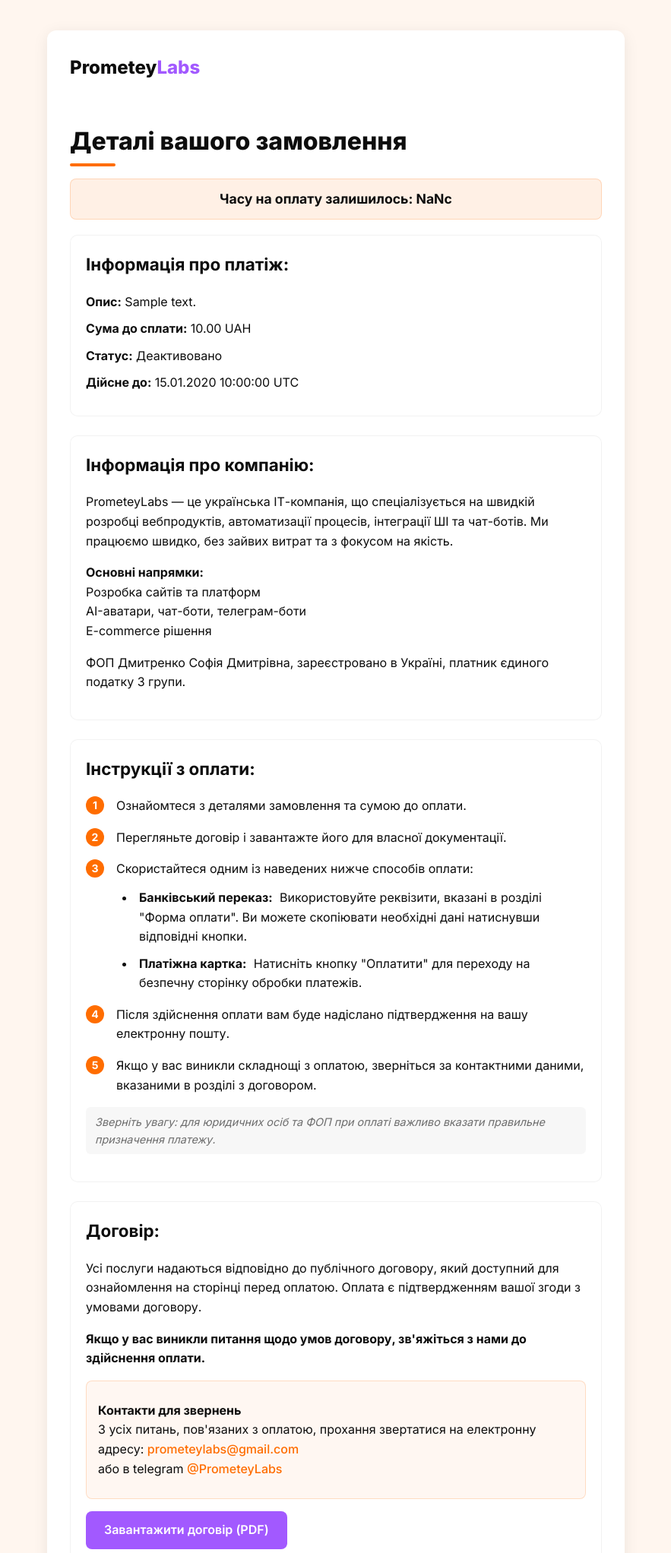
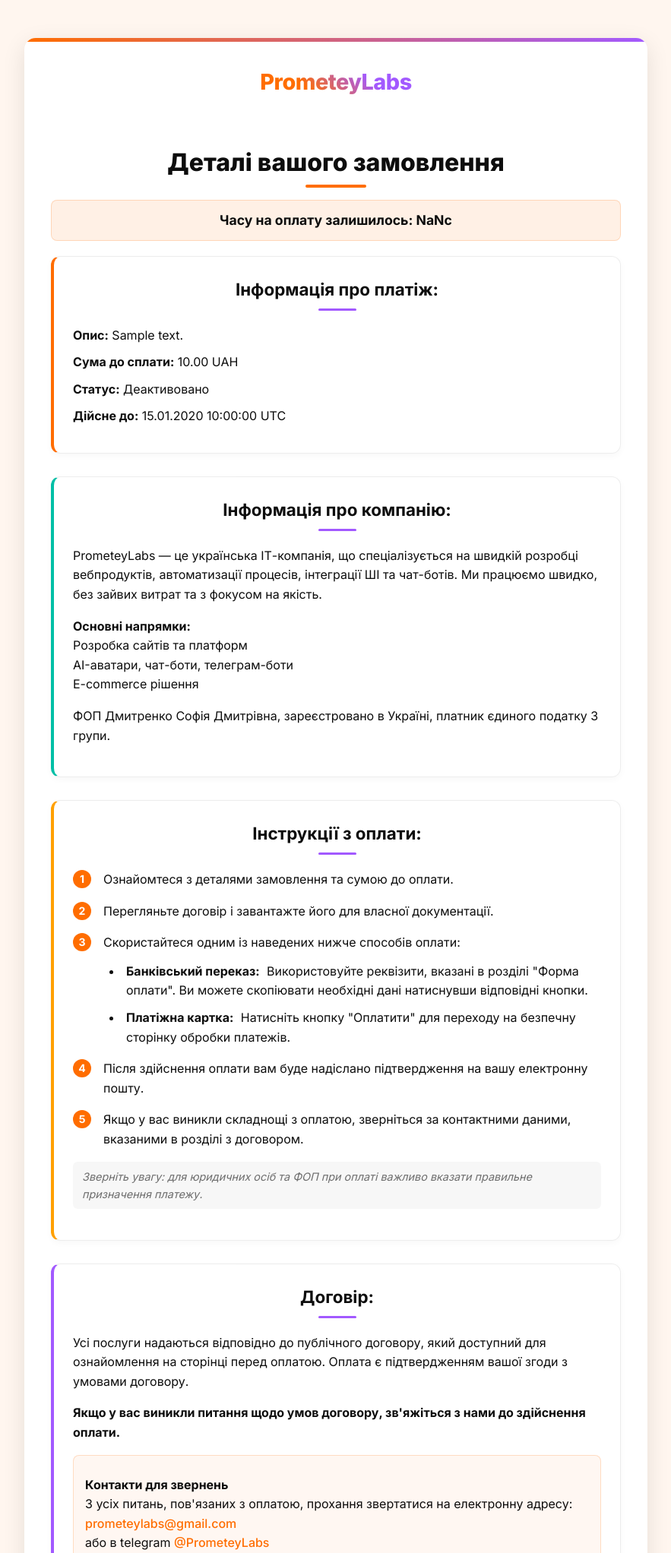
Before and after one commit to Sophie-sd/prometeylabs-payment, a Django app: template myproject/payment/templates/payment/payment_page.html in a window 1280 px wide. Shown: the top 2044 px of the page at 76% size, without its empty margins (198-1081 px from the left). Run offline with Django 4.2, Linux system fonts and the light colour scheme; tables that the repository leaves empty hold one stand-in row (values such as "Sample post"); the template is opened without the code that fills it: values that come from a table or form of the project are taken from there, most other values are stand-ins (such as "Sample title", 1, 10 or a date in 2020).

Commit message:
Глобальне покращення стилізації всієї сторінки платежу

```diff
--- a/myproject/payment/static/payment/css/style.css
+++ b/myproject/payment/static/payment/css/style.css
@@ -27,12 +27,24 @@ body {
 
 /* Контейнер */
 .container {
-    max-width: 700px;
-    margin: 40px auto;
-    padding: 30px;
+    max-width: 750px;
+    margin: 50px auto;
+    padding: 35px;
     background-color: white;
-    border-radius: 12px;
-    box-shadow: 0 4px 20px rgba(0, 0, 0, 0.08);
+    border-radius: 15px;
+    box-shadow: 0 8px 30px rgba(0, 0, 0, 0.1);
+    position: relative;
+    overflow: hidden;
+}
+
+.container::before {
+    content: '';
+    position: absolute;
+    top: 0;
+    left: 0;
+    width: 100%;
+    height: 5px;
+    background: linear-gradient(to right, var(--color-accent-primary), var(--color-accent-secondary));
 }
 
 /* Заголовки */
@@ -43,14 +55,17 @@ h1 {
     color: var(--color-text-main);
     position: relative;
     display: inline-block;
+    text-align: center;
+    width: 100%;
 }
 
 h1::after {
     content: '';
     position: absolute;
     bottom: -8px;
-    left: 0;
-    width: 60px;
+    left: 50%;
+    transform: translateX(-50%);
+    width: 80px;
     height: 4px;
     background-color: var(--color-accent-primary);
     border-radius: 2px;
@@ -61,36 +76,80 @@ h2 {
     font-size: 1.4rem;
     margin-top: 0;
     color: var(--color-text-main);
+    position: relative;
+    padding-bottom: 10px;
+    text-align: center;
+    margin-bottom: 20px;
+}
+
+h2::after {
+    content: '';
+    position: absolute;
+    bottom: 0;
+    left: 50%;
+    transform: translateX(-50%);
+    width: 50px;
+    height: 3px;
+    background-color: var(--color-accent-secondary);
+    border-radius: 1.5px;
 }
 
 /* Логотип */
 .logo {
     display: flex;
     align-items: center;
-    margin-bottom: 30px;
+    margin-bottom: 35px;
+    justify-content: center;
 }
 
 .logo img {
-    height: 40px;
-    margin-right: 10px;
+    height: 45px;
+    margin-right: 12px;
 }
 
 .logo-text {
-    font-size: 1.5rem;
+    font-size: 1.8rem;
     font-weight: 800;
-}
-
-.logo-text span {
-    color: var(--color-accent-secondary);
+    background: linear-gradient(45deg, var(--color-accent-primary) 30%, var(--color-accent-secondary) 70%);
+    -webkit-background-clip: text;
+    -webkit-text-fill-color: transparent;
+    letter-spacing: -0.5px;
 }
 
 /* Секції */
 .info-section {
-    margin-bottom: 25px;
-    padding: 20px;
-    border-radius: 10px;
-    background-color: rgba(255, 255, 255, 0.7);
-    border: 1px solid rgba(0, 0, 0, 0.05);
+    margin-bottom: 30px;
+    padding: 25px;
+    border-radius: 12px;
+    background-color: rgba(255, 255, 255, 0.85);
+    border: 1px solid rgba(0, 0, 0, 0.07);
+    box-shadow: 0 3px 10px rgba(0, 0, 0, 0.03);
+    transition: transform 0.2s, box-shadow 0.2s;
+}
+
+.info-section:hover {
+    transform: translateY(-2px);
+    box-shadow: 0 5px 15px rgba(0, 0, 0, 0.05);
+}
+
+.payment-details {
+    border-left: 4px solid var(--color-accent-primary);
+}
+
+.contract-link {
+    border-left: 4px solid var(--color-accent-secondary);
+}
+
+.company-info {
+    border-left: 4px solid #00BFA6;
+}
+
+.payment-instructions {
+    border-left: 4px solid #FFA000;
+}
+
+.payment-form {
+    border-left: 4px solid #4CAF50;
 }
 
 /* Таймер */
@@ -109,13 +168,17 @@ h2 {
 /* Кнопки */
 .button {
     display: inline-block;
-    padding: 12px 24px;
+    padding: 12px 28px;
     font-weight: 600;
     border: none;
     border-radius: var(--button-radius);
     cursor: pointer;
     text-decoration: none;
     transition: all 0.3s ease;
+    letter-spacing: 0.5px;
+    text-transform: uppercase;
+    font-size: 0.9rem;
+    box-shadow: 0 3px 6px rgba(0, 0, 0, 0.1);
 }
 
 .button-primary {
--- a/myproject/payment/templates/payment/payment_page.html
+++ b/myproject/payment/templates/payment/payment_page.html
@@ -16,7 +16,7 @@
     <div class="container">
         <!-- Логотип -->
         <div class="logo">
-            <div class="logo-text">Prometey<span>Labs</span></div>
+            <div class="logo-text">PrometeyLabs</div>
         </div>
 
         <h1>Деталі вашого замовлення</h1>
```
Also changed, not shown: other parts of myproject/payment/static/payment/css/style.css (+35 -11 lines), 1 other file.
